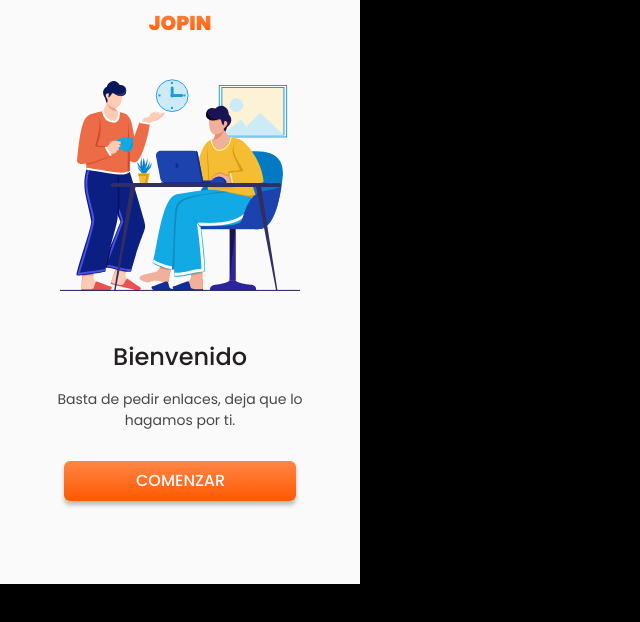
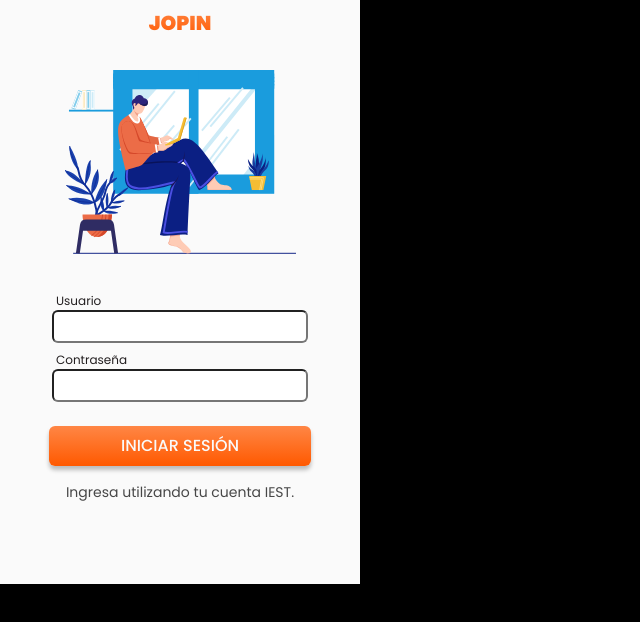
Before and after one commit to lastra-dev/jopin, a React (Create React App) app: page / in a window 1280 px wide. Shown: the top 622 px of the page, without its empty margins (0-640 px from the left). Built offline with nearby package versions, Linux system fonts and the light colour scheme.

Commit message:
feat: Add LoginScreen
Co-authored-by: humbertocabrera <humbertocabrera@users.noreply.github.com>

```diff
--- a/src/index.css
+++ b/src/index.css
@@ -134,7 +134,7 @@ button:focus {
   max-width: 80rem;
 }
 
-.center-img {
+.center {
   margin: auto;
 }
 
--- a/src/routes.js
+++ b/src/routes.js
@@ -10,8 +10,9 @@ export const AppRoutes = () => {
   return (
     <MemoryRouter>
       <Routes>
-        <Route path="/" element={<WelcomeScreen />} />
-        <Route path="/LoginScreen" element={<LoginScreen />} />
+        {/* <Route path="/" element={<WelcomeScreen />} /> */}
+        {/* <Route path="/LoginScreen" element={<LoginScreen />} /> */}
+        <Route path="/" element={<LoginScreen />} />
         <Route path="/HomeScreen" element={<HomeScreen />} />
         <Route path="/AddScreen" element={<AddScreen />} />
         <Route path="/SettingsScreen" element={<SettingsScreen />} />
--- /dev/null
+++ b/src/screens/LoginScreen/LoginScreen.css
@@ -0,0 +1,22 @@
+.login-img {
+    margin: 32px 64px 24px;
+}
+
+.login-btn {
+    padding: 8px 72px;
+    margin: 24px 0 16px;
+}
+
+.input {
+    padding: 4px;
+    width: 256px;
+}
+
+.label {
+    text-align: left;
+    margin-left: 56px;
+}
+
+.mt-8 {
+    margin-top: 8px;
+}
--- a/src/screens/LoginScreen/index.js
+++ b/src/screens/LoginScreen/index.js
@@ -1,9 +1,29 @@
-import React from 'react'
+import React from "react";
+import NavBar from "../../components/NavBar";
+import LoginImg from "../../assets/images/login-img.svg";
+import "./LoginScreen.css"
 
 const LoginScreen = () => {
   return (
-    <div>LoginScreen</div>
-  )
-}
+    <div>
+      <NavBar />
+      <div className="flex column">
+        <img
+          src={LoginImg}
+          alt="A person sitting on the window"
+          className="center login-img"
+        />
+        <form style={{textAlign: "center"}}>
+          <p className="label fs-300">Usuario</p>
+          <input className="rounded-border input" type={"text"}></input>
+          <p className="label fs-300 mt-8">Contraseña</p>
+          <input className="rounded-border input" type={"password"}></input>
+          <button className="primary-btn btn-shadow fs-500 login-btn">INICIAR SESIÓN</button>
+          <p className="subtitle text-gray">Ingresa utilizando tu cuenta IEST.</p>
+        </form>
+      </div>
+    </div>
+  );
+};
 
 export default LoginScreen;
--- a/src/screens/WelcomeScreen/index.js
+++ b/src/screens/WelcomeScreen/index.js
@@ -11,7 +11,7 @@ const WelcomeScreen = () => {
         <img
           src={welcomeImg}
           alt="Welcome"
-          className="center-img welcome-img"
+          className="center welcome-img"
         />
         <p className="title welcome-title">Bienvenido</p>
         <p className="subtitle text-gray">
```
Also changed, not shown: src/assets/images/login-img.png (deleted), src/assets/images/login-img.svg (added).
